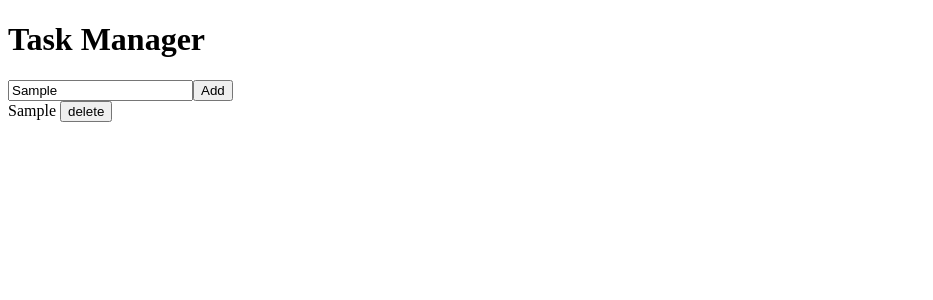
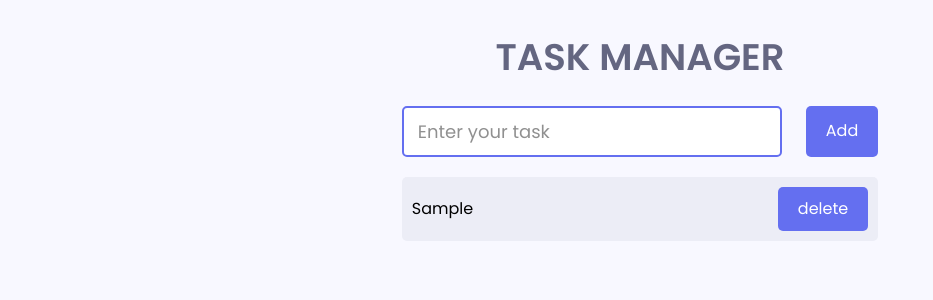
Before and after one commit to builtbysuraj/task-manager, a React (Vite) app: page / in a window 1280 px wide. Both pictures are taken after typing "Sample" into the empty fields and a click on the button "Add". Shown: the top 300 px of the page, without its empty margins (0-933 px from the left). Built offline with nearby package versions, Linux system fonts and the light colour scheme.

Commit message:
Add style and change styled components extention to '.ts'

```diff
--- a/index.html
+++ b/index.html
@@ -5,6 +5,9 @@
   <meta charset="UTF-8" />
   <link rel="icon shortcut" href="#">
   <meta name="viewport" content="width=device-width, initial-scale=1.0" />
+  <link rel="preconnect" href="https://fonts.googleapis.com">
+  <link rel="preconnect" href="https://fonts.gstatic.com" crossorigin>
+  <link href="https://fonts.googleapis.com/css2?family=Poppins:wght@300;400;500;600&display=swap" rel="stylesheet">
   <title>Task Manager</title>
 </head>
 
--- a/package.json
+++ b/package.json
@@ -16,6 +16,7 @@
   "devDependencies": {
     "@types/react": "^18.0.28",
     "@types/react-dom": "^18.0.11",
+    "@types/styled-components": "^5.1.26",
     "@vitejs/plugin-react": "^3.1.0",
     "typescript": "^4.9.3",
     "vite": "^4.2.0"
--- a/src/App.tsx
+++ b/src/App.tsx
@@ -1,6 +1,12 @@
 import { ChangeEvent, MouseEvent, useState } from "react"
+
 import Task from "./components/Task"
+import { Button } from "./styles/Button.style"
+import { Global } from "./styles/Global.style"
+import { Input } from "./styles/Input.style"
+import { Container, Form, Header } from "./styles/Main.style"
 
+// define type for a task object
 type Task = {
   id: number
   taskName: string
@@ -10,56 +16,62 @@ type InputChangeEvent = ChangeEvent<HTMLInputElement>
 type FormEvent = MouseEvent<HTMLButtonElement>
 
 export default function App() {
+  // state to store each object of task inside array
   const [tasks, setTasks] = useState<Task[]>([])
+
+  // state to handle the input change
   const [inputValue, setInputValue] = useState<string>("")
 
   const handleInput = (e: InputChangeEvent) => {
     setInputValue(e.target.value)
   }
 
-  // add task function
+  // add task using controlled component
   const addTask = (e: FormEvent) => {
     e.preventDefault()
+    if (inputValue === "") return
     const newInput = {
+      // increment the task id
       id: tasks.length === 0 ? 1 : tasks[tasks.length - 1].id + 1,
       taskName: inputValue,
     }
+    //  check: if inputValue is truthy then add newInput to the tasks state otherwise previous task
     let addedTask = inputValue ? [...tasks, newInput] : tasks
     setTasks(addedTask)
+    setInputValue("")
   }
 
-  // delete task function
+  // delete task using filter by passing task id
   const deleteTask = (taskId: number) => {
     setTasks(tasks.filter((task) => task.id !== taskId))
   }
 
   return (
-    <main>
-      <h1>Task Manager</h1>
-      <form>
-        <input
+    <Container>
+      <Global />
+      <Header>Task Manager</Header>
+
+      {/* take input using form */}
+      <Form>
+        <Input
           type="text"
           placeholder="Enter your task"
           spellCheck="false"
           autoComplete="off"
           onChange={(e) => handleInput(e)}
+          value={inputValue}
         />
-        <button onClick={(e) => addTask(e)} type="submit">
+        <Button onClick={(e) => addTask(e)} type="submit">
           Add
-        </button>
-      </form>
+        </Button>
+      </Form>
 
       {/* display tasks */}
       <section>
-        {tasks.map((task, index) => (
-          <Task
-            key={task.id}
-            task={task}
-            index={index}
-            deleteTask={deleteTask}
-          />
+        {tasks.map((task) => (
+          <Task key={task.id} task={task} deleteTask={deleteTask} />
         ))}
       </section>
-    </main>
+    </Container>
   )
 }
--- a/src/components/Task.tsx
+++ b/src/components/Task.tsx
@@ -1,3 +1,6 @@
+import { Button } from "../styles/Button.style"
+import { TaskWrapper } from "../styles/Task.style"
+
 type Task = {
   id: number
   taskName: string
@@ -5,15 +8,14 @@ type Task = {
 
 type Props = {
   task: Task
-  index: number
   deleteTask: (taskId: number) => void
 }
 
-export default function Task({ task, index, deleteTask }: Props) {
+export default function Task({ task, deleteTask }: Props) {
   return (
-    <div key={index}>
+    <TaskWrapper>
       <span> {task.taskName} </span>
-      <button onClick={() => deleteTask(task.id)}>delete</button>
-    </div>
+      <Button onClick={() => deleteTask(task.id)}>delete</Button>
+    </TaskWrapper>
   )
 }
--- /dev/null
+++ b/src/styles/Button.style.ts
@@ -0,0 +1,15 @@
+import { styled } from "styled-components"
+
+export const Button = styled.button`
+  padding: 10px 20px;
+  border-radius: 5px;
+  cursor: pointer;
+  transition: all 0.3s;
+  border: none;
+  background-color: #646ff0;
+  color: white;
+  font-size: 1.6rem;
+  &:active {
+    transform: scale(0.91);
+  }
+`
--- a/src/styles/Global.style.js
+++ /dev/null
@@ -1,18 +0,0 @@
-import { createGlobalStyle } from "styled-components";
-
-export const Global = createGlobalStyle`
-  *{
-  margin: 0;
-  padding: 0;
-  box-sizing: border-box;
- }
-html{
-  font-size: 62.5%;
-  font-family: Arial, Helvetica, sans-serif;
- }
- body{
-  font-size: 1.6rem;
-  background-color: #111827;
-  color: white;
- }
-`
--- /dev/null
+++ b/src/styles/Global.style.ts
@@ -0,0 +1,23 @@
+import { createGlobalStyle } from "styled-components"
+
+export const Global = createGlobalStyle`
+  *{
+  margin: 0;
+  padding: 0;
+  box-sizing: border-box;
+ }
+  html{
+  font-size: 62.5%;
+  font-family: 'Poppins', sans-serif;
+ }
+ body{
+  font-size: 1.6rem;
+  background-color: #F8F8FF;
+  line-height: 1.5;
+  -webkit-font-smoothing: antialiased;
+ }
+
+ input, button, textarea, select {
+  font: inherit;
+}
+`
--- /dev/null
+++ b/src/styles/Input.style.ts
@@ -0,0 +1,13 @@
+import styled from "styled-components"
+
+export const Input = styled.input`
+  padding: 10px 14px;
+  border-radius: 5px;
+  outline: none;
+  border: 2px solid #646ff0;
+  margin-right: 4px;
+  font-size: 1.8rem;
+  &::placeholder{
+    opacity: 0.8;
+  }
+`
--- /dev/null
+++ b/src/styles/Main.style.ts
@@ -0,0 +1,23 @@
+import styled from "styled-components"
+
+export const Container = styled.div`
+  display: grid;
+  place-content: center;
+  margin-top: 3rem;
+  /* max-width: 48rem; */
+  /* margin: auto; */
+`
+
+export const Header = styled.h1`
+  text-transform: uppercase;
+  text-align: center;
+  color: #646681;
+  font-weight: 700;
+  font-size: 3.7rem;
+  margin-bottom: 2rem;
+`
+
+export const Form = styled.form`
+  display: flex;
+  gap: 2rem;
+`
--- /dev/null
+++ b/src/styles/Task.style.ts
@@ -0,0 +1,11 @@
+import { styled } from "styled-components"
+
+export const TaskWrapper = styled.section`
+  display: flex;
+  align-items: center;
+  justify-content: space-between;
+  border-radius: 5px;
+  padding: 1rem;
+  margin: 2rem 0;
+  background-color: #ecedf6;
+`
```
Also changed, not shown: src/styles/Input.style.js (deleted, +0 -31 lines), 1 other file (tests, documents, lock files or other folders).
